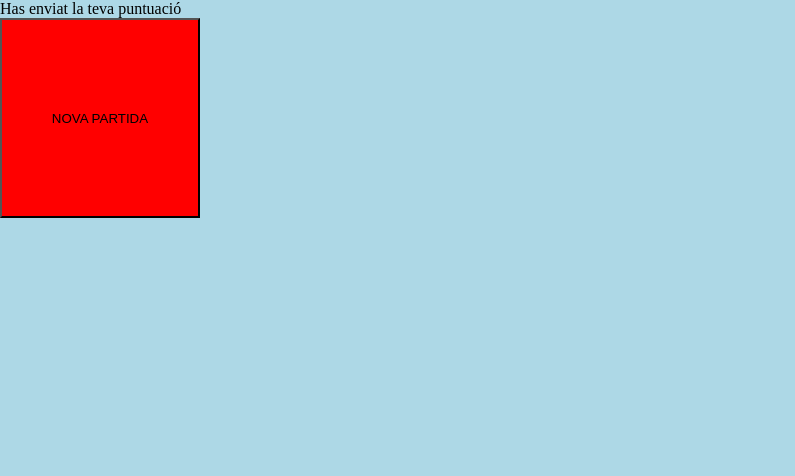
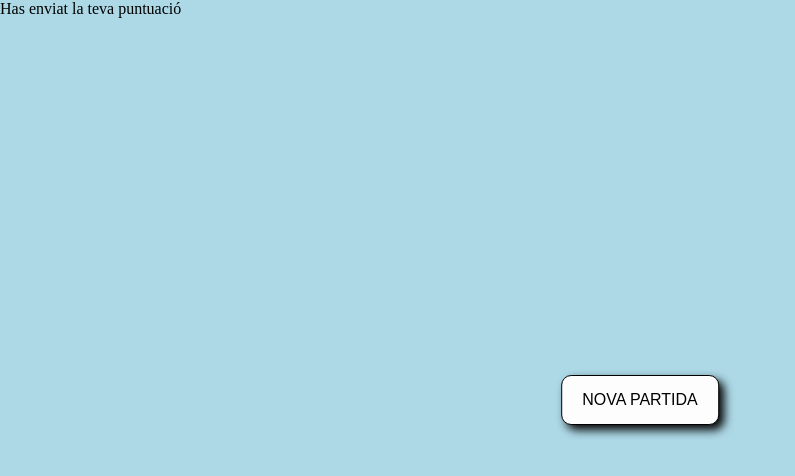
Before and after one commit to arnauramos/SquareClicker, a PHP site: page /formaction.php in a window 1280 px wide. Shown: the top 476 px of the page, without its empty margins (0-795 px from the left). Run offline with PHP 8.4, Linux system fonts and the light colour scheme; data that the repository does not hold is empty.

Commit message:
Syle button Nova Partida

```diff
--- a/style.css
+++ b/style.css
@@ -133,8 +133,25 @@ div#x2{
 
 input#button2{
   display: block;
-  position: relative;
-  width: 200px;
-  height: 200px;
-  background: red;
+  position: absolute;
+  transform: translate(-50%, -50%);
+  top: 50vh;
+  left: 50vw;
+  z-index: 600;
+  font-size: 1rem;
+  line-height: 1.25rem;
+  padding: 10px 20px;
+  min-width: 50px;
+  min-height: 50px;
+  cursor: pointer;
+  border: 1px solid black;
+  background-color: #fdfdfd;
+  outline: none;
+  box-shadow: 5px 5px 10px #030303;
+  transition: all 300ms ease;
+  border-radius: 10px;
 }
+
+input#button2:active{box-shadow: 2px 2px 0px #030303;
+top:calc(50% + 3px);
+left:calc(50% + 3px);}
```
